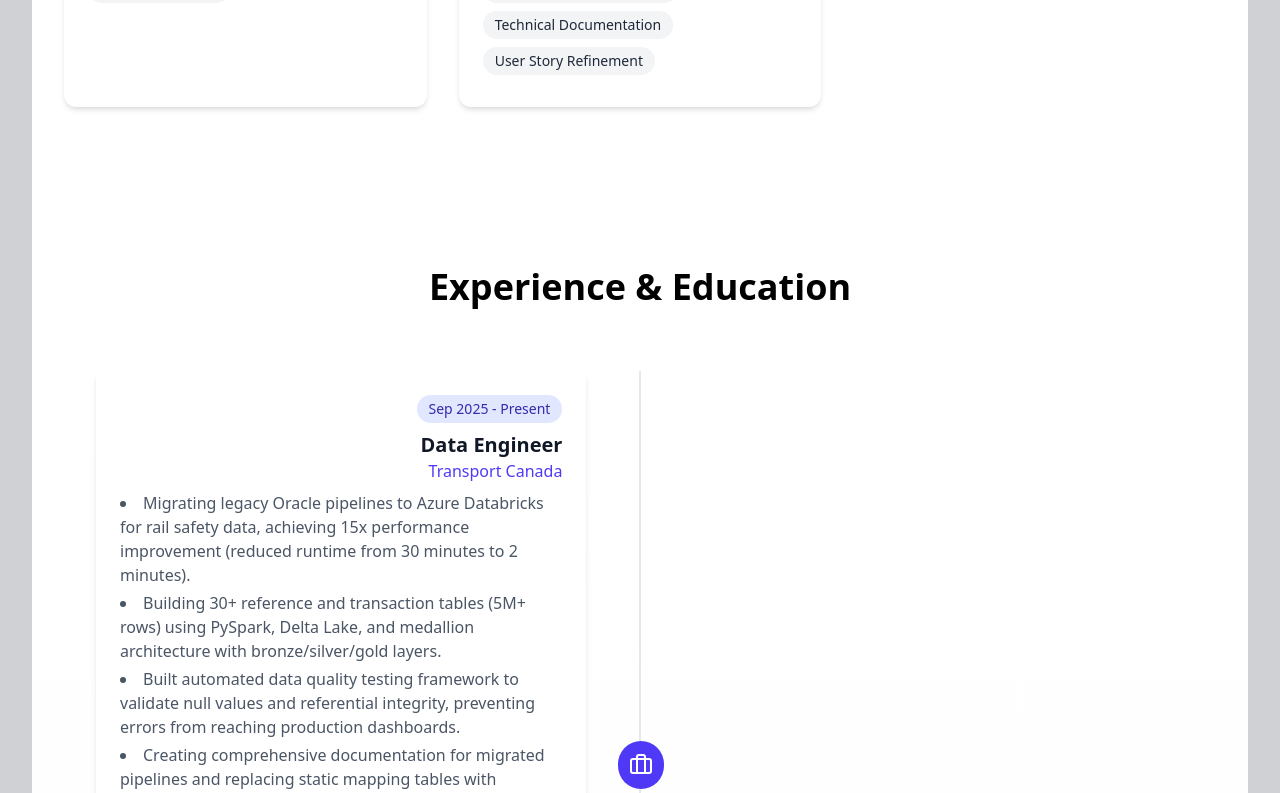
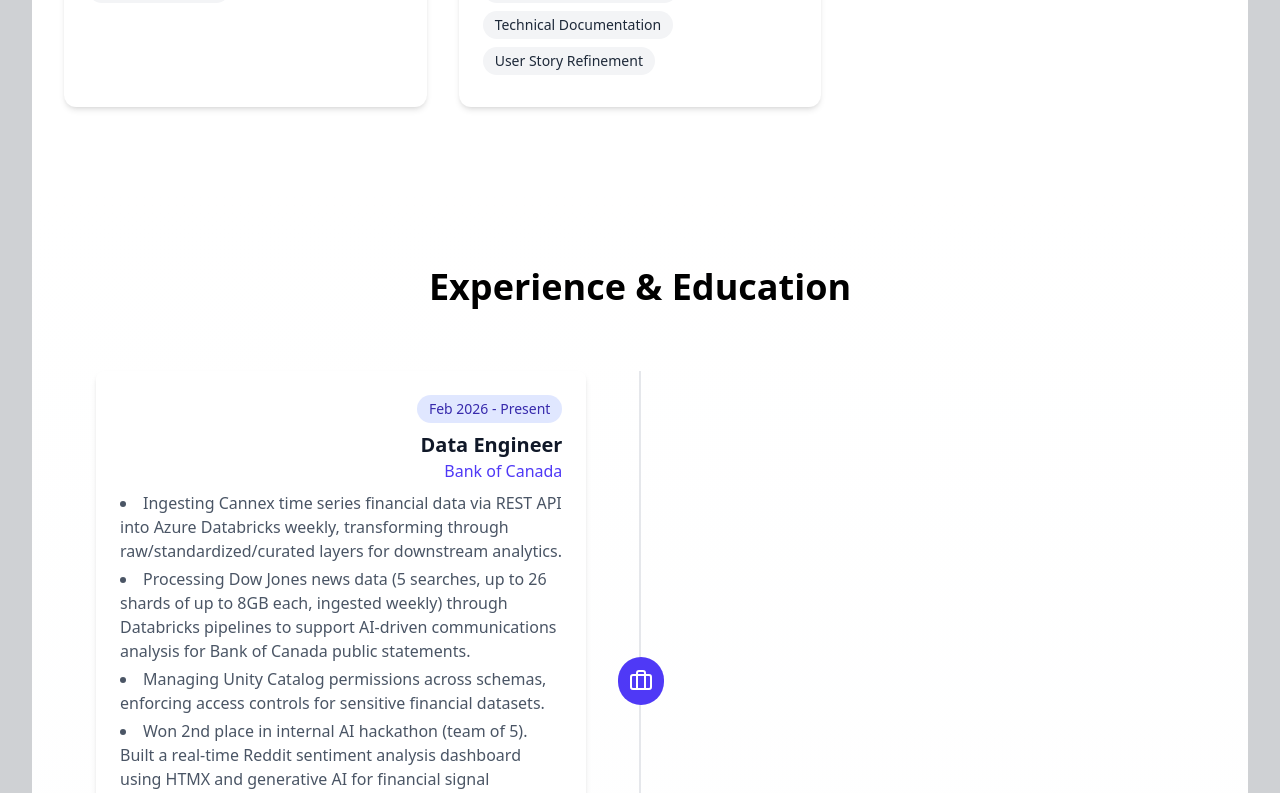
Before and after one commit to cblankenback/my-portfolio, a React (Vite) app: page / in a window 1280 px wide. Shown: the part 2693-3486 px from the top of the page. Built offline with nearby package versions, Linux system fonts and the light colour scheme.

Commit message:
update this BOC

```diff
--- a/src/components/About.tsx
+++ b/src/components/About.tsx
@@ -37,7 +37,7 @@
           {/* Bio Section */}
           <motion.div className="md:col-span-2 flex flex-col justify-between space-y-6" initial={{ opacity: 0, y: 40 }} whileInView={{ opacity: 1, y: 0 }} transition={{ duration: 0.6, delay: 0.4 }} viewport={{ once: true }}>
             <motion.p className="text-lg text-gray-700" initial={{ opacity: 0 }} whileInView={{ opacity: 1 }} transition={{ delay: 0.5 }} viewport={{ once: true }}>
-              Hello there, my name is <strong>Christian Blankenback</strong>. I am a <strong>Data Engineer at Transport Canada</strong>, based in Ottawa, Canada. I hold a
+              Hello there, my name is <strong>Christian Blankenback</strong>. I am a <strong>Data Engineer at Bank of Canada</strong>, based in Ottawa, Canada. I hold a
               <a href="https://www.algonquincollege.com/sat/program/bachelor-of-technology-in-business-systems-development/"
                  target="_blank" rel="noopener noreferrer" className="text-blue-700 underline ml-1">
                 Bachelor of Technology in Business Systems Development
--- a/src/components/Timeline.tsx
+++ b/src/components/Timeline.tsx
@@ -4,7 +4,32 @@
 
 const timelineData = [
   {
-    year: 'Sep 2025 - Present',
+    year: 'Feb 2026 - Present',
+    title: 'Data Engineer',
+    company: 'Bank of Canada',
+    description: [
+      'Ingesting Cannex time series financial data via REST API into Azure Databricks weekly, transforming through raw/standardized/curated layers for downstream analytics.',
+      'Processing Dow Jones news data (5 searches, up to 26 shards of up to 8GB each, ingested weekly) through Databricks pipelines to support AI-driven communications analysis for Bank of Canada public statements.',
+      'Managing Unity Catalog permissions across schemas, enforcing access controls for sensitive financial datasets.',
+      'Won 2nd place in internal AI hackathon (team of 5). Built a real-time Reddit sentiment analysis dashboard using HTMX and generative AI for financial signal monitoring.',
+      'Working in Agile sprints using Azure DevOps for CI/CD, Git version control, and pull request workflows.',
+    ],
+    icon: 'work',
+    skills: [
+      'Azure Databricks',
+      'REST API',
+      'Data Pipelines',
+      'Unity Catalog',
+      'HTMX',
+      'Generative AI',
+      'Sentiment Analysis',
+      'Azure DevOps',
+      'Git',
+      'Agile Methodologies',
+    ],
+  },
+  {
+    year: 'Sep 2025 - Feb 2026',
     title: 'Data Engineer',
     company: 'Transport Canada',
     description: [
```
Also changed, not shown: 1 other file (tests, documents, lock files or other folders).
